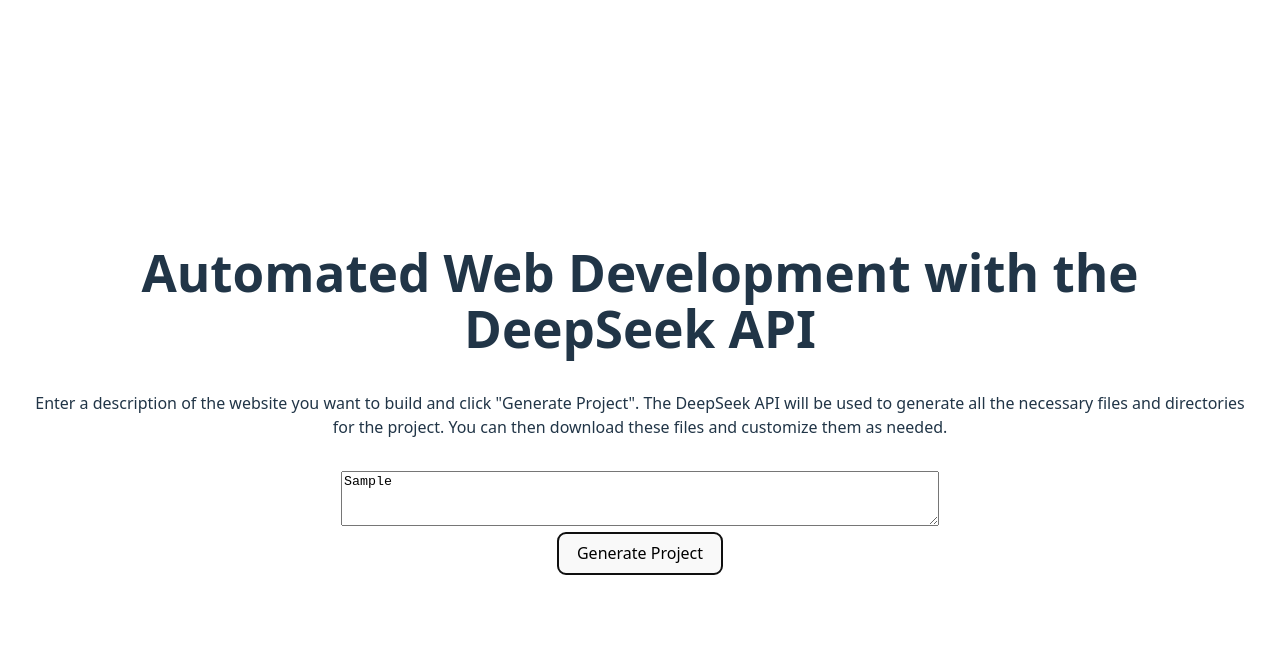
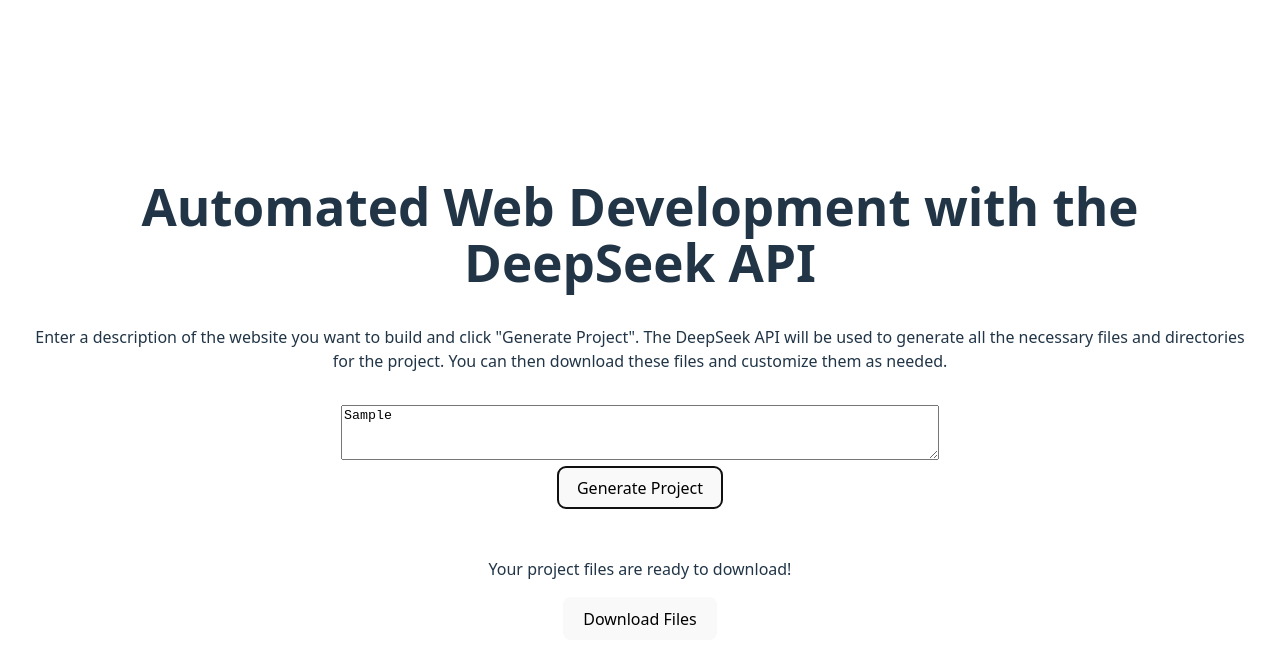
Before and after one commit to fergalriordan/software-dev-automator, a React (Vite) app in the folder frontend/: page / in a window 1280 px wide. Both pictures are taken after typing "Sample" into the empty fields and a click on the button "Generate Project". Shown: the top 664 px of the page. Built offline with nearby package versions, Linux system fonts and the light colour scheme.

Commit message:
Skeleton UI fully implemented

```diff
--- a/frontend/src/App.tsx
+++ b/frontend/src/App.tsx
@@ -1,15 +1,19 @@
 import React, { useState } from "react";
-import { Button } from "react-bootstrap";
+import { Button, Card } from "react-bootstrap";
 import TextInput from "./TextInput";
 
 import "./App.css";
 
 function App() {
   const [text, setText] = useState("");
+  const [showDownload, setShowDownload] = useState(false);
 
   const handleSubmit = (event: React.FormEvent<HTMLFormElement>) => {
     event.preventDefault();
     console.log("Project generation triggered with text: ", text);
+
+    // Simulating immediate visibility of the download button (replace with backend response later)
+    setShowDownload(true);
   };
 
   return (
@@ -29,6 +33,17 @@
           <Button type="submit">Generate Project</Button>
         </form>
       </div>
+
+      {showDownload && (
+        <Card className="mt-3">
+          <Card.Body>
+            <p>Your project files are ready to download!</p>
+            <Button variant="success" onClick={() => console.log("Download triggered")}>
+              Download Files
+            </Button>
+          </Card.Body>
+        </Card>
+      )}
     </>
   );
 }
```
